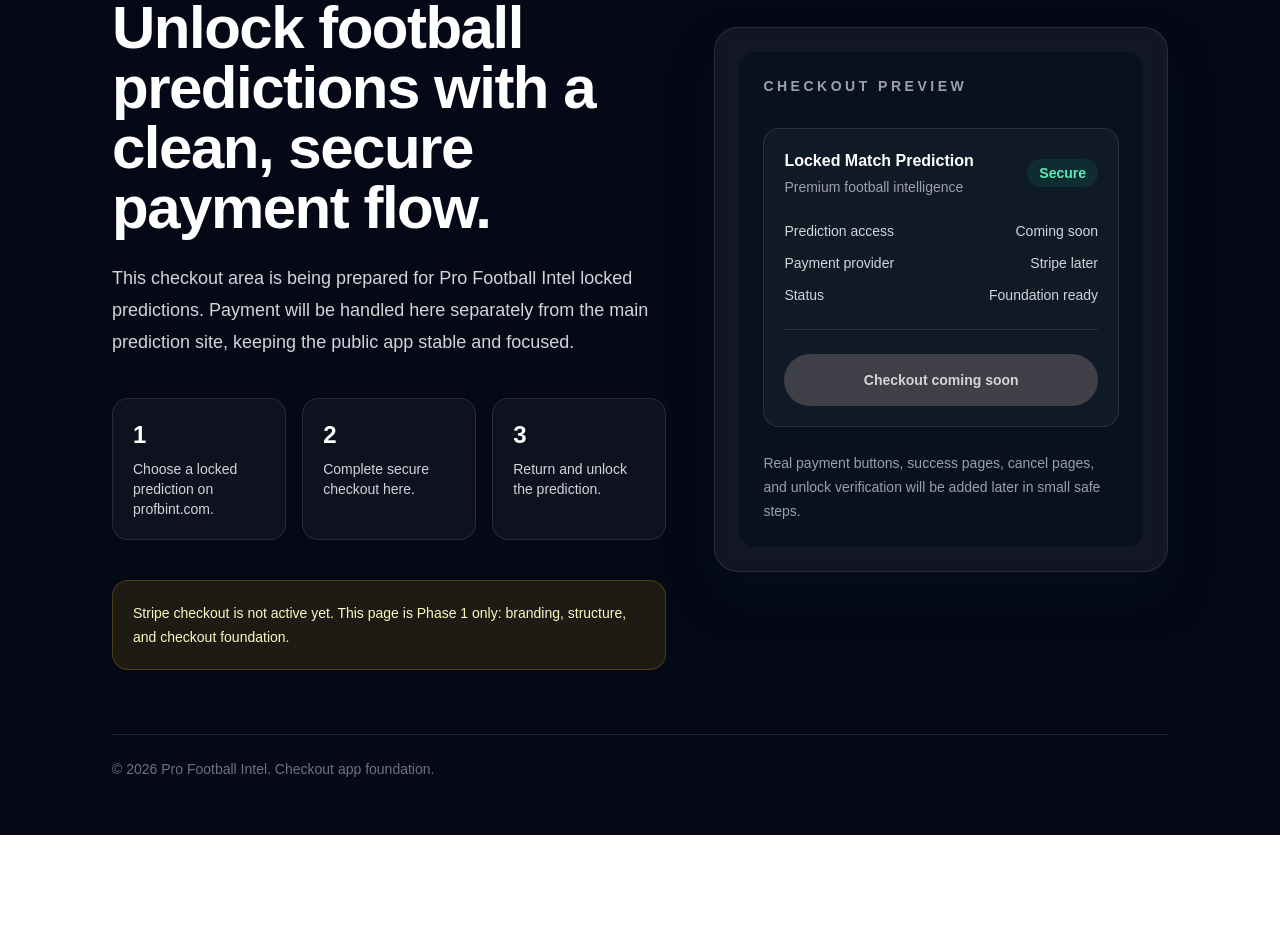
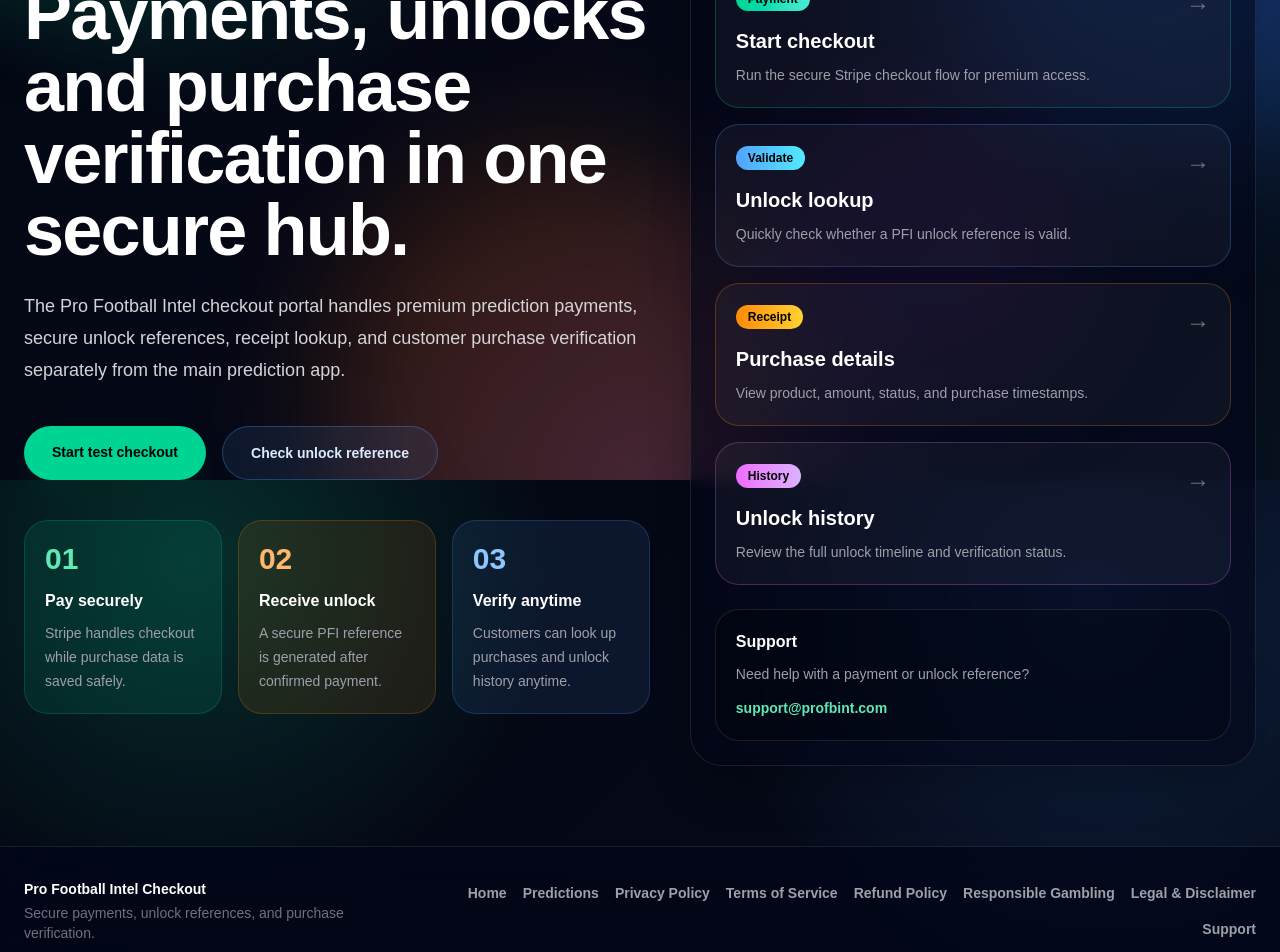
Before and after one commit to Scoreleeo/profbint-checkout, a Next.js app: page / in a window 1280 px wide. Shown: the part 320-1272 px from the top of the page. Before the commit the page ends 1155 px from the top, so only its background shows below. Built offline with nearby package versions, Linux system fonts and the light colour scheme.

Commit message:
Add colourful checkout dashboard and footer

```diff
--- a/app/layout.tsx
+++ b/app/layout.tsx
@@ -15,7 +15,7 @@
 export const metadata: Metadata = {
   title: "Checkout | Pro Football Intel",
   description:
-    "Secure checkout foundation for Pro Football Intel premium football predictions.",
+    "Secure checkout and unlock portal for Pro Football Intel premium football predictions.",
 };
 
 export default function RootLayout({
@@ -30,15 +30,16 @@
     >
       <body className="min-h-full text-white">
         <div className="pointer-events-none fixed inset-0 -z-10 overflow-hidden">
-          <div className="absolute left-[-10%] top-[-10%] h-72 w-72 rounded-full bg-emerald-400/20 blur-3xl" />
-          <div className="absolute right-[-8%] top-[8%] h-80 w-80 rounded-full bg-blue-500/20 blur-3xl" />
-          <div className="absolute bottom-[-12%] left-[35%] h-96 w-96 rounded-full bg-fuchsia-500/10 blur-3xl" />
+          <div className="absolute left-[-8%] top-[-10%] h-96 w-96 rounded-full bg-emerald-400/20 blur-3xl" />
+          <div className="absolute right-[-10%] top-[5%] h-[28rem] w-[28rem] rounded-full bg-blue-500/25 blur-3xl" />
+          <div className="absolute bottom-[-18%] left-[25%] h-[30rem] w-[30rem] rounded-full bg-orange-500/16 blur-3xl" />
+          <div className="absolute bottom-[10%] right-[15%] h-80 w-80 rounded-full bg-fuchsia-500/12 blur-3xl" />
         </div>
 
         <header className="fixed left-0 right-0 top-0 z-50 border-b border-white/10 bg-slate-950/75 shadow-2xl shadow-black/30 backdrop-blur-xl">
           <nav className="mx-auto flex max-w-7xl flex-wrap items-center justify-between gap-4 px-5 py-4">
             <a href="/" className="group flex items-center gap-3">
-              <span className="flex h-9 w-9 items-center justify-center rounded-2xl border border-emerald-400/30 bg-emerald-400/10 text-sm font-black text-emerald-300 shadow-lg shadow-emerald-950/30">
+              <span className="flex h-10 w-10 items-center justify-center rounded-2xl border border-emerald-400/30 bg-emerald-400/10 text-sm font-black text-emerald-300 shadow-lg shadow-emerald-950/30">
                 PFI
               </span>
               <span className="text-sm font-black tracking-tight text-white group-hover:text-emerald-200">
@@ -48,21 +49,21 @@
 
             <div className="flex flex-wrap items-center gap-2 text-xs font-bold text-zinc-300">
               <a
-                className="rounded-full border border-white/10 bg-white/5 px-4 py-2 transition hover:border-emerald-400/40 hover:bg-emerald-400/10 hover:text-emerald-200"
+                className="rounded-full border border-blue-400/20 bg-blue-400/10 px-4 py-2 text-blue-100 transition hover:border-blue-300/50 hover:bg-blue-400/20"
                 href="/unlock"
               >
                 Unlock Lookup
               </a>
 
               <a
-                className="rounded-full border border-white/10 bg-white/5 px-4 py-2 transition hover:border-blue-400/40 hover:bg-blue-400/10 hover:text-blue-200"
+                className="rounded-full border border-orange-400/20 bg-orange-400/10 px-4 py-2 text-orange-100 transition hover:border-orange-300/50 hover:bg-orange-400/20"
                 href="/purchase"
               >
                 Purchase Details
               </a>
 
               <a
-                className="rounded-full border border-white/10 bg-white/5 px-4 py-2 transition hover:border-fuchsia-400/40 hover:bg-fuchsia-400/10 hover:text-fuchsia-200"
+                className="rounded-full border border-fuchsia-400/20 bg-fuchsia-400/10 px-4 py-2 text-fuchsia-100 transition hover:border-fuchsia-300/50 hover:bg-fuchsia-400/20"
                 href="/unlock-history"
               >
                 Unlock History
@@ -78,7 +79,68 @@
           </nav>
         </header>
 
-        <div className="pt-24">{children}</div>
+        <div className="min-h-screen pt-24">{children}</div>
+
+        <footer className="border-t border-white/10 bg-slate-950/75 px-6 py-8 text-sm backdrop-blur-xl">
+          <div className="mx-auto flex max-w-7xl flex-col gap-5 text-center sm:flex-row sm:items-center sm:justify-between sm:text-left">
+            <div>
+              <p className="font-black text-white">
+                Pro Football Intel Checkout
+              </p>
+              <p className="mt-1 text-zinc-500">
+                Secure payments, unlock references, and purchase verification.
+              </p>
+            </div>
+
+            <div className="flex flex-wrap justify-center gap-4 font-semibold text-zinc-400 sm:justify-end">
+              <a className="hover:text-emerald-300" href="https://profbint.com">
+                Home
+              </a>
+              <a
+                className="hover:text-emerald-300"
+                href="https://profbint.com/predictions"
+              >
+                Predictions
+              </a>
+              <a
+                className="hover:text-emerald-300"
+                href="https://profbint.com/privacy-policy"
+              >
+                Privacy Policy
+              </a>
+              <a
+                className="hover:text-emerald-300"
+                href="https://profbint.com/terms-of-service"
+              >
+                Terms of Service
+              </a>
+              <a
+                className="hover:text-emerald-300"
+                href="https://profbint.com/refund-policy"
+              >
+                Refund Policy
+              </a>
+              <a
+                className="hover:text-emerald-300"
+                href="https://profbint.com/responsible-gambling"
+              >
+                Responsible Gambling
+              </a>
+              <a
+                className="hover:text-emerald-300"
+                href="https://profbint.com/legal-disclaimer"
+              >
+                Legal & Disclaimer
+              </a>
+              <a
+                className="hover:text-emerald-300"
+                href="mailto:support@profbint.com"
+              >
+                Support
+              </a>
+            </div>
+          </div>
+        </footer>
       </body>
     </html>
   );
--- a/app/page.tsx
+++ b/app/page.tsx
@@ -1,126 +1,163 @@
+const portalCards = [
+  {
+    title: "Start checkout",
+    href: "/test-checkout",
+    description: "Run the secure Stripe checkout flow for premium access.",
+    accent: "from-emerald-400 to-teal-300",
+    border: "border-emerald-400/25",
+    badge: "Payment",
+  },
+  {
+    title: "Unlock lookup",
+    href: "/unlock",
+    description: "Quickly check whether a PFI unlock reference is valid.",
+    accent: "from-blue-400 to-cyan-300",
+    border: "border-blue-400/25",
+    badge: "Validate",
+  },
+  {
+    title: "Purchase details",
+    href: "/purchase",
+    description: "View product, amount, status, and purchase timestamps.",
+    accent: "from-orange-400 to-amber-300",
+    border: "border-orange-400/25",
+    badge: "Receipt",
+  },
+  {
+    title: "Unlock history",
+    href: "/unlock-history",
+    description: "Review the full unlock timeline and verification status.",
+    accent: "from-fuchsia-400 to-purple-300",
+    border: "border-fuchsia-400/25",
+    badge: "History",
+  },
+];
+
 export default function Home() {
   return (
-    <main className="min-h-screen bg-[#050816] text-white">
-      <section className="mx-auto flex min-h-screen w-full max-w-6xl flex-col px-6 py-8 sm:px-10 lg:px-12">
-        <header className="flex items-center justify-between">
-          <div>
-            <p className="text-sm font-semibold uppercase tracking-[0.3em] text-emerald-300">
-              Pro Football Intel
-            </p>
-            <h1 className="mt-2 text-xl font-bold tracking-tight text-white">
-              Secure Checkout
-            </h1>
-          </div>
-
-          <div className="rounded-full border border-white/10 bg-white/5 px-4 py-2 text-sm text-zinc-300">
-            2026/27 Season Ready
-          </div>
-        </header>
-
-        <div className="grid flex-1 items-center gap-12 py-16 lg:grid-cols-[1.1fr_0.9fr]">
+    <main className="min-h-screen px-6 py-10 text-white">
+      <section className="mx-auto flex min-h-[calc(100vh-180px)] w-full max-w-7xl flex-col">
+        <div className="grid flex-1 items-center gap-10 py-10 lg:grid-cols-[1.05fr_0.95fr]">
           <section>
-            <div className="inline-flex rounded-full border border-emerald-400/20 bg-emerald-400/10 px-4 py-2 text-sm font-medium text-emerald-200">
-              Premium prediction access
+            <div className="inline-flex rounded-full border border-orange-400/25 bg-orange-400/10 px-4 py-2 text-sm font-black text-orange-200 shadow-lg shadow-orange-950/20">
+              2026/27 Season Checkout Portal
             </div>
 
-            <h2 className="mt-8 max-w-3xl text-4xl font-black tracking-tight text-white sm:text-5xl lg:text-6xl">
-              Unlock football predictions with a clean, secure payment flow.
-            </h2>
+            <h1 className="mt-8 max-w-4xl text-5xl font-black tracking-tight text-white sm:text-6xl lg:text-7xl">
+              Payments, unlocks and purchase verification in one secure hub.
+            </h1>
 
             <p className="mt-6 max-w-2xl text-lg leading-8 text-zinc-300">
-              This checkout area is being prepared for Pro Football Intel locked
-              predictions. Payment will be handled here separately from the main
-              prediction site, keeping the public app stable and focused.
+              The Pro Football Intel checkout portal handles premium prediction
+              payments, secure unlock references, receipt lookup, and customer
+              purchase verification separately from the main prediction app.
             </p>
 
+            <div className="mt-10 flex flex-col gap-4 sm:flex-row">
+              <a
+                href="/test-checkout"
+                className="rounded-full bg-emerald-400 px-7 py-4 text-sm font-black text-black shadow-xl shadow-emerald-950/30 transition hover:bg-emerald-300"
+              >
+                Start test checkout
+              </a>
+
+              <a
+                href="/unlock"
+                className="rounded-full border border-blue-400/30 bg-blue-400/10 px-7 py-4 text-sm font-black text-blue-100 transition hover:bg-blue-400/20"
+              >
+                Check unlock reference
+              </a>
+            </div>
+
             <div className="mt-10 grid gap-4 sm:grid-cols-3">
-              <div className="rounded-2xl border border-white/10 bg-white/[0.04] p-5">
-                <p className="text-2xl font-bold text-white">1</p>
-                <p className="mt-2 text-sm text-zinc-300">
-                  Choose a locked prediction on profbint.com.
+              <div className="rounded-3xl border border-emerald-400/20 bg-emerald-400/10 p-5">
+                <p className="text-3xl font-black text-emerald-300">01</p>
+                <p className="mt-3 font-bold text-white">Pay securely</p>
+                <p className="mt-2 text-sm leading-6 text-zinc-400">
+                  Stripe handles checkout while purchase data is saved safely.
                 </p>
               </div>
 
-              <div className="rounded-2xl border border-white/10 bg-white/[0.04] p-5">
-                <p className="text-2xl font-bold text-white">2</p>
-                <p className="mt-2 text-sm text-zinc-300">
-                  Complete secure checkout here.
+              <div className="rounded-3xl border border-orange-400/20 bg-orange-400/10 p-5">
+                <p className="text-3xl font-black text-orange-300">02</p>
+                <p className="mt-3 font-bold text-white">Receive unlock</p>
+                <p className="mt-2 text-sm leading-6 text-zinc-400">
+                  A secure PFI reference is generated after confirmed payment.
                 </p>
               </div>
 
-              <div className="rounded-2xl border border-white/10 bg-white/[0.04] p-5">
-                <p className="text-2xl font-bold text-white">3</p>
-                <p className="mt-2 text-sm text-zinc-300">
-                  Return and unlock the prediction.
+              <div className="rounded-3xl border border-blue-400/20 bg-blue-400/10 p-5">
+                <p className="text-3xl font-black text-blue-300">03</p>
+                <p className="mt-3 font-bold text-white">Verify anytime</p>
+                <p className="mt-2 text-sm leading-6 text-zinc-400">
+                  Customers can look up purchases and unlock history anytime.
                 </p>
               </div>
             </div>
-
-            <div className="mt-10 rounded-2xl border border-yellow-400/20 bg-yellow-400/10 p-5 text-sm leading-6 text-yellow-100">
-              Stripe checkout is not active yet. This page is Phase 1 only:
-              branding, structure, and checkout foundation.
-            </div>
           </section>
 
-          <aside className="rounded-3xl border border-white/10 bg-white/[0.06] p-6 shadow-2xl shadow-emerald-950/20 backdrop-blur">
-            <div className="rounded-2xl bg-[#07111f] p-6">
-              <p className="text-sm font-semibold uppercase tracking-[0.25em] text-zinc-400">
-                Checkout preview
-              </p>
-
-              <div className="mt-8 rounded-2xl border border-white/10 bg-white/[0.04] p-5">
-                <div className="flex items-center justify-between gap-4">
-                  <div>
-                    <p className="font-semibold text-white">
-                      Locked Match Prediction
-                    </p>
-                    <p className="mt-1 text-sm text-zinc-400">
-                      Premium football intelligence
-                    </p>
-                  </div>
-
-                  <div className="rounded-full bg-emerald-400/10 px-3 py-1 text-sm font-semibold text-emerald-300">
-                    Secure
-                  </div>
-                </div>
-
-                <div className="mt-6 space-y-3 text-sm text-zinc-300">
-                  <div className="flex justify-between">
-                    <span>Prediction access</span>
-                    <span>Coming soon</span>
-                  </div>
-                  <div className="flex justify-between">
-                    <span>Payment provider</span>
-                    <span>Stripe later</span>
-                  </div>
-                  <div className="flex justify-between">
-                    <span>Status</span>
-                    <span>Foundation ready</span>
-                  </div>
-                </div>
-
-                <div className="mt-6 h-px bg-white/10" />
-
-                <button
-                  type="button"
-                  disabled
-                  className="mt-6 w-full cursor-not-allowed rounded-full bg-zinc-700 px-5 py-4 text-sm font-bold text-zinc-300"
-                >
-                  Checkout coming soon
-                </button>
+          <aside className="rounded-[2rem] border border-white/10 bg-slate-950/60 p-6 shadow-2xl shadow-black/30 backdrop-blur">
+            <div className="flex items-center justify-between gap-4">
+              <div>
+                <p className="text-sm font-black uppercase tracking-[0.3em] text-emerald-200">
+                  Customer portal
+                </p>
+                <h2 className="mt-2 text-2xl font-black text-white">
+                  Checkout dashboard
+                </h2>
               </div>
 
-              <p className="mt-6 text-sm leading-6 text-zinc-400">
-                Real payment buttons, success pages, cancel pages, and unlock
-                verification will be added later in small safe steps.
+              <div className="rounded-full border border-emerald-400/25 bg-emerald-400/10 px-4 py-2 text-sm font-black text-emerald-200">
+                Live
+              </div>
+            </div>
+
+            <div className="mt-6 grid gap-4">
+              {portalCards.map((card) => (
+                <a
+                  key={card.href}
+                  href={card.href}
+                  className={`group rounded-3xl border ${card.border} bg-white/[0.045] p-5 transition hover:-translate-y-1 hover:bg-white/[0.075]`}
+                >
+                  <div className="flex items-start justify-between gap-4">
+                    <div>
+                      <div
+                        className={`inline-flex rounded-full bg-gradient-to-r ${card.accent} px-3 py-1 text-xs font-black text-black`}
+                      >
+                        {card.badge}
+                      </div>
+
+                      <h3 className="mt-4 text-xl font-black text-white">
+                        {card.title}
+                      </h3>
+
+                      <p className="mt-2 text-sm leading-6 text-zinc-400">
+                        {card.description}
+                      </p>
+                    </div>
+
+                    <span className="text-2xl text-zinc-500 transition group-hover:text-white">
+                      →
+                    </span>
+                  </div>
+                </a>
+              ))}
+            </div>
+
+            <div className="mt-6 rounded-3xl border border-white/10 bg-black/25 p-5">
+              <p className="font-black text-white">Support</p>
+              <p className="mt-2 text-sm leading-6 text-zinc-400">
+                Need help with a payment or unlock reference?
               </p>
+              <a
+                href="mailto:support@profbint.com"
+                className="mt-3 inline-flex text-sm font-black text-emerald-300 hover:text-emerald-200"
+              >
+                support@profbint.com
+              </a>
             </div>
           </aside>
         </div>
-
-        <footer className="border-t border-white/10 py-6 text-sm text-zinc-500">
-          © 2026 Pro Football Intel. Checkout app foundation.
-        </footer>
       </section>
     </main>
   );
```
